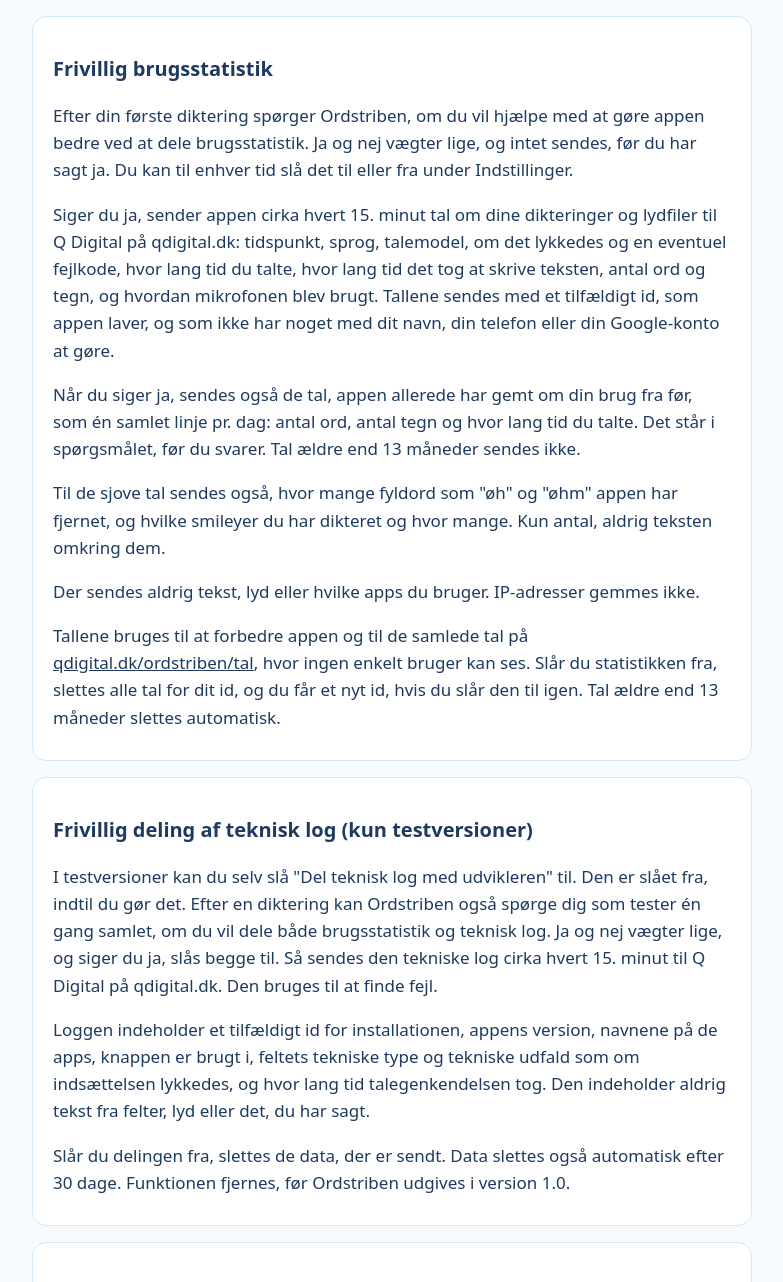
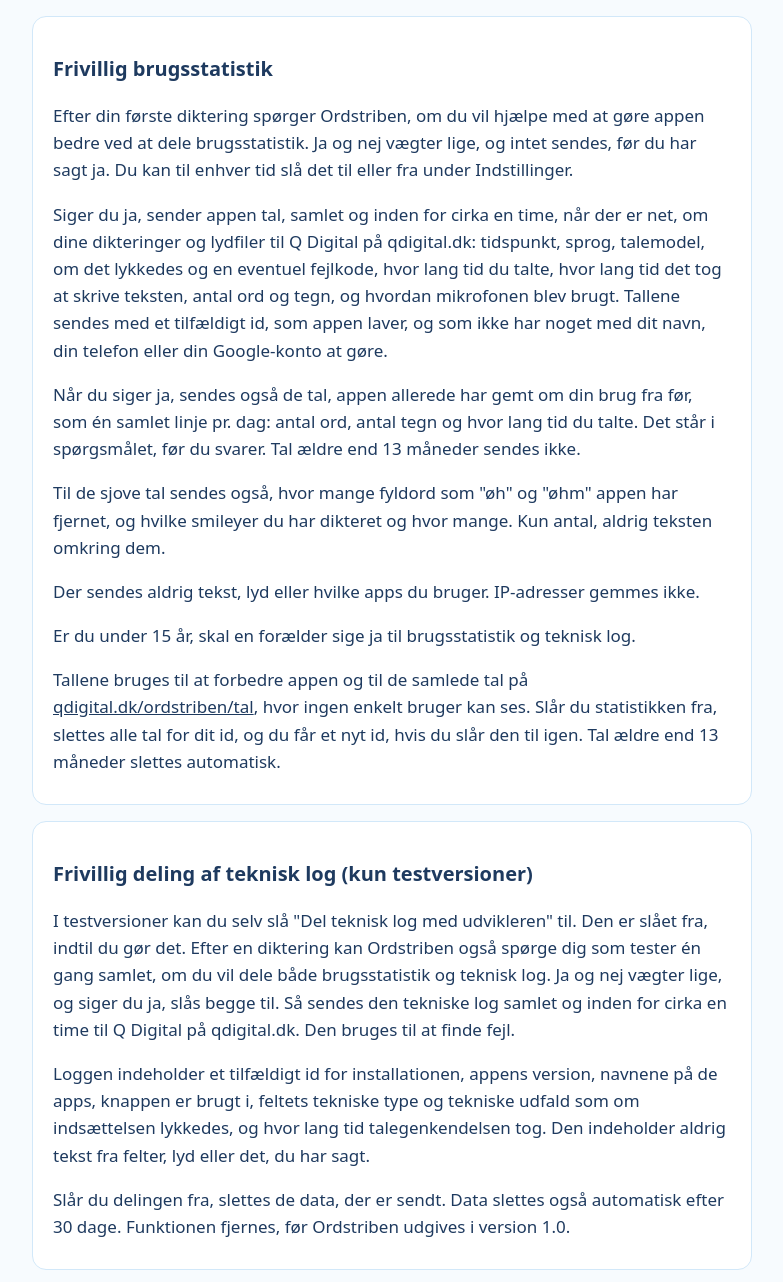
Before and after one commit to qvisty/qdigital, a PHP site: page /ordstriben/privatliv/ in a window 1280 px wide. Shown: the part 1728-3010 px from the top of the page, without its empty margins (248-1031 px from the left). Run offline with PHP 8.4, Linux system fonts and the light colour scheme.

Commit message:
Ordstriben: gruppelink, ny privatlivspolitik og id i header ved sletning (#78)
1. Knappen til testgruppen går til gruppens om-side, hvor man kan deltage.
2. Privatlivspolitikken er kopieret fra qvisty/Ordstriben d5a7e0d (D-078).
3. DELETE på stats og log tager id'et fra X-Ordstriben-User og X-Ordstriben-Install, så det ikke havner i adgangsloggen. Forespørgselsstrengen virker stadig.


Claude-Session: https://claude.ai/code/session_013k2AGeYMr3sZQxxqaFizmL

Co-authored-by: Claude <noreply@anthropic.com>

```diff
--- a/ordstriben/log/index.php
+++ b/ordstriben/log/index.php
@@ -199,7 +199,8 @@ if ($method === 'GET') {
 }
 
 if ($method === 'DELETE') {
-    $id = $_GET['install'] ?? null;
+    // Id'et kan komme i en header, så det ikke havner i webserverens adgangslog.
+    $id = $_SERVER['HTTP_X_ORDSTRIBEN_INSTALL'] ?? ($_GET['install'] ?? null);
     if (!valid_install($id)) reply(400, ['status' => 'install']);
     if (limited($dir, 'delete', MAX_DELETE_HOUR)) reply(429, ['status' => 'later']);
     $lock = lock_all($dir);
--- a/ordstriben/privatliv/index.html
+++ b/ordstriben/privatliv/index.html
@@ -56,16 +56,17 @@
 <section>
 <h2>Frivillig brugsstatistik</h2>
 <p>Efter din første diktering spørger Ordstriben, om du vil hjælpe med at gøre appen bedre ved at dele brugsstatistik. Ja og nej vægter lige, og intet sendes, før du har sagt ja. Du kan til enhver tid slå det til eller fra under Indstillinger.</p>
-<p>Siger du ja, sender appen cirka hvert 15. minut tal om dine dikteringer og lydfiler til Q Digital på qdigital.dk: tidspunkt, sprog, talemodel, om det lykkedes og en eventuel fejlkode, hvor lang tid du talte, hvor lang tid det tog at skrive teksten, antal ord og tegn, og hvordan mikrofonen blev brugt. Tallene sendes med et tilfældigt id, som appen laver, og som ikke har noget med dit navn, din telefon eller din Google-konto at gøre.</p>
+<p>Siger du ja, sender appen tal, samlet og inden for cirka en time, når der er net, om dine dikteringer og lydfiler til Q Digital på qdigital.dk: tidspunkt, sprog, talemodel, om det lykkedes og en eventuel fejlkode, hvor lang tid du talte, hvor lang tid det tog at skrive teksten, antal ord og tegn, og hvordan mikrofonen blev brugt. Tallene sendes med et tilfældigt id, som appen laver, og som ikke har noget med dit navn, din telefon eller din Google-konto at gøre.</p>
 <p>Når du siger ja, sendes også de tal, appen allerede har gemt om din brug fra før, som én samlet linje pr. dag: antal ord, antal tegn og hvor lang tid du talte. Det står i spørgsmålet, før du svarer. Tal ældre end 13 måneder sendes ikke.</p>
 <p>Til de sjove tal sendes også, hvor mange fyldord som "øh" og "øhm" appen har fjernet, og hvilke smileyer du har dikteret og hvor mange. Kun antal, aldrig teksten omkring dem.</p>
 <p>Der sendes aldrig tekst, lyd eller hvilke apps du bruger. IP-adresser gemmes ikke.</p>
+<p>Er du under 15 år, skal en forælder sige ja til brugsstatistik og teknisk log.</p>
 <p>Tallene bruges til at forbedre appen og til de samlede tal på <a href="https://qdigital.dk/ordstriben/tal/">qdigital.dk/ordstriben/tal</a>, hvor ingen enkelt bruger kan ses. Slår du statistikken fra, slettes alle tal for dit id, og du får et nyt id, hvis du slår den til igen. Tal ældre end 13 måneder slettes automatisk.</p>
 </section>
 
 <section>
 <h2>Frivillig deling af teknisk log (kun testversioner)</h2>
-<p>I testversioner kan du selv slå "Del teknisk log med udvikleren" til. Den er slået fra, indtil du gør det. Efter en diktering kan Ordstriben også spørge dig som tester én gang samlet, om du vil dele både brugsstatistik og teknisk log. Ja og nej vægter lige, og siger du ja, slås begge til. Så sendes den tekniske log cirka hvert 15. minut til Q Digital på qdigital.dk. Den bruges til at finde fejl.</p>
+<p>I testversioner kan du selv slå "Del teknisk log med udvikleren" til. Den er slået fra, indtil du gør det. Efter en diktering kan Ordstriben også spørge dig som tester én gang samlet, om du vil dele både brugsstatistik og teknisk log. Ja og nej vægter lige, og siger du ja, slås begge til. Så sendes den tekniske log samlet og inden for cirka en time til Q Digital på qdigital.dk. Den bruges til at finde fejl.</p>
 <p>Loggen indeholder et tilfældigt id for installationen, appens version, navnene på de apps, knappen er brugt i, feltets tekniske type og tekniske udfald som om indsættelsen lykkedes, og hvor lang tid talegenkendelsen tog. Den indeholder aldrig tekst fra felter, lyd eller det, du har sagt.</p>
 <p>Slår du delingen fra, slettes de data, der er sendt. Data slettes også automatisk efter 30 dage. Funktionen fjernes, før Ordstriben udgives i version 1.0.</p>
 </section>
--- a/ordstriben/stats/index.php
+++ b/ordstriben/stats/index.php
@@ -392,7 +392,8 @@ if ($method === 'GET') {
 }
 
 if ($method === 'DELETE') {
-    $id = $_GET['user'] ?? null;
+    // Id'et kan komme i en header, så det ikke havner i webserverens adgangslog.
+    $id = $_SERVER['HTTP_X_ORDSTRIBEN_USER'] ?? ($_GET['user'] ?? null);
     if (!valid_user($id)) reply(400, ['status' => 'user']);
     if (limited($dir, 'delete', MAX_DELETE_HOUR)) reply(429, ['status' => 'later']);
     $lock = lock_all($dir);
```
Also changed, not shown: ordstriben/test/index.html (+1 -1 lines), 2 other files.
